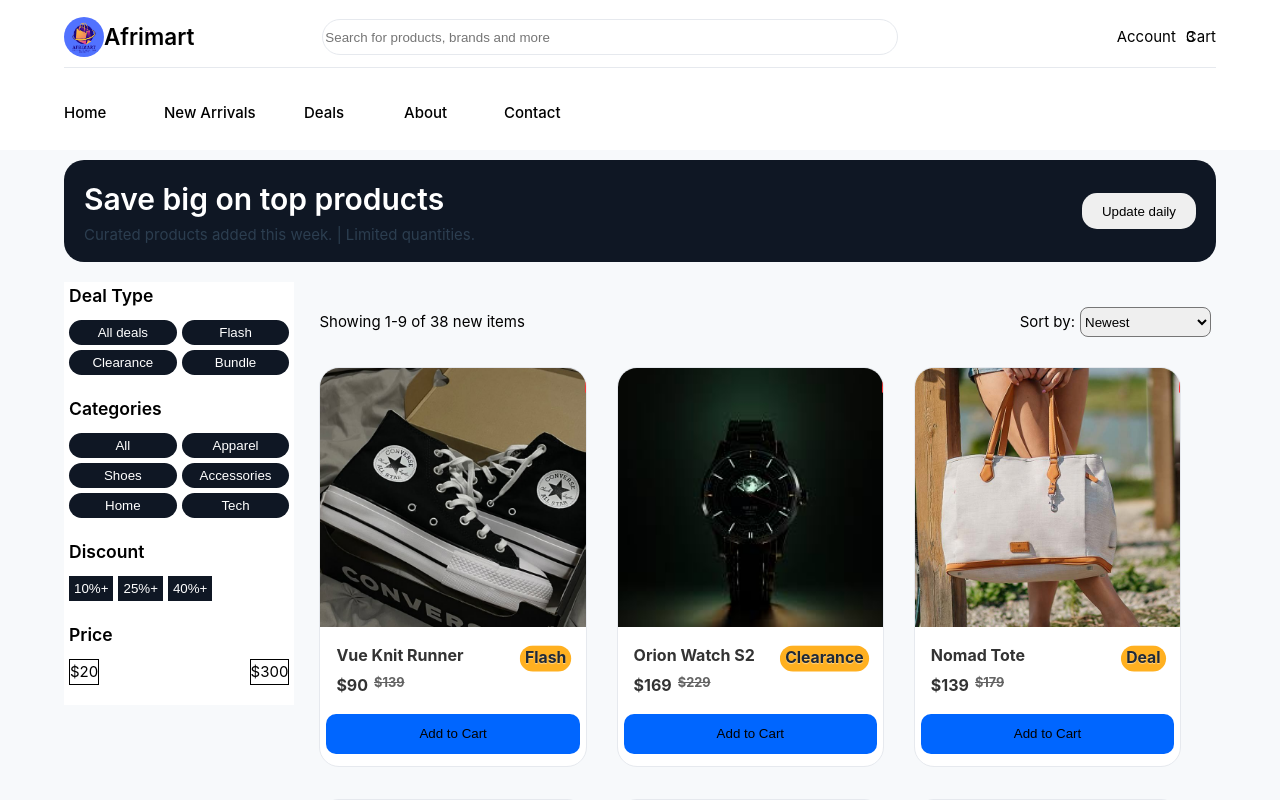
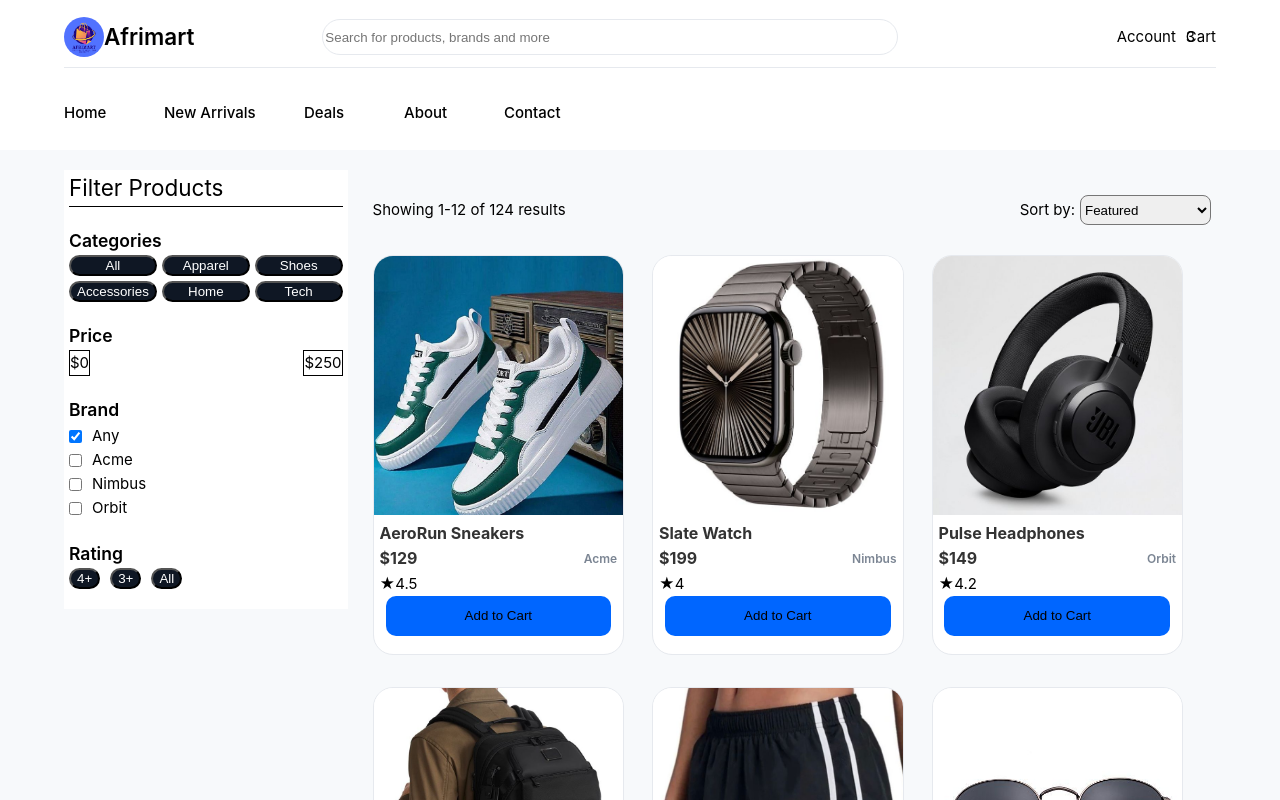
Before and after one commit to K-Irungu/afrimaart-frontend, a Vue app: page / in a window 1280 px wide. Shown: the top 800 px of the page. Built offline with nearby package versions, Linux system fonts and the light colour scheme.

Commit message:
changes to page routes

```diff
--- a/src/App.vue
+++ b/src/App.vue
@@ -1,14 +1,9 @@
 <script setup>
-// import { RouterLink, RouterView } from 'vue-router'
-import HomeView from '@/views/HomeView.vue'
-import NewArrivaView from '@/views/NewArrivalsView.vue'
-import DealsView from '@/views/DealsView.vue'
+import { RouterView } from 'vue-router'
 </script>
 
 <template>
-  <!-- <HomeView /> -->
-  <!-- <NewArrivaView /> -->
-  <DealsView />
+  <RouterView />
 </template>
 
 <style scoped></style>
--- a/src/components/Navbar.vue
+++ b/src/components/Navbar.vue
@@ -1,6 +1,7 @@
 <script setup>
 import logo from '@/assets/images/Afrimart2.png'
 import { useRoute } from 'vue-router'
+import { RouterLink } from 'vue-router'
 
 // Call useRoute() to get the route object
 const route = useRoute()
--- a/src/router/index.js
+++ b/src/router/index.js
@@ -1,5 +1,8 @@
 import { createRouter, createWebHistory } from 'vue-router'
 import HomeView from '../views/HomeView.vue'
+import AboutView from '@/views/AboutView.vue'
+import NewArrivalsView from '@/views/NewArrivalsView.vue'
+import DealsView from '@/views/DealsView.vue'
 
 const router = createRouter({
   history: createWebHistory(import.meta.env.BASE_URL),
@@ -15,17 +18,22 @@
       // route level code-splitting
       // this generates a separate chunk (About.[hash].js) for this route
       // which is lazy-loaded when the route is visited.
-      component: () => import('@/views/AboutView.vue'),
+      component: AboutView,
     },
     {
       path: '/new-arrivals',
       name: 'newArrivals',
-      component: () => import('@/views/NewArrivalsView.vue'),
+      component: NewArrivalsView,
     },
     {
       path: '/deals',
       name: 'deals',
-      component: () => import('@/views/DealsView.vue'),
+      component: DealsView,
+    },
+    {
+      // Redirect any unmatched routes to home
+      path: '/:pathMatch(.*)*',
+      redirect: '/',
     },
   ],
 })
```
